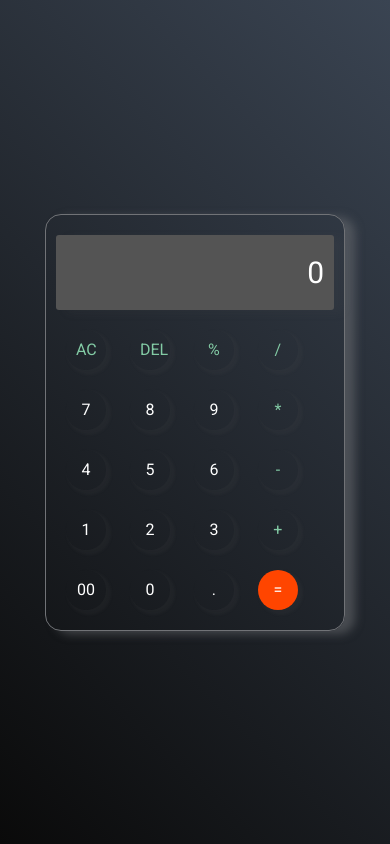
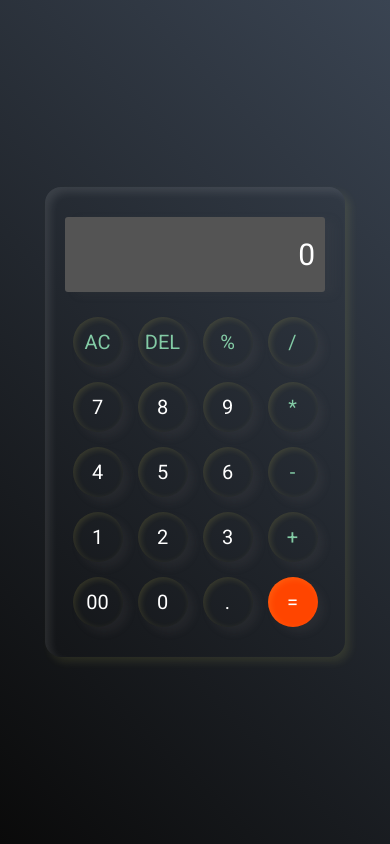
Before and after one commit to devshihab24/basic-calculator, a plain HTML site: page index.html in a window 390 px wide. Drawn offline with Linux system fonts and the light colour scheme.

Commit message:
calcutator is ready

```diff
--- a/app.js
+++ b/app.js
@@ -1,25 +1,21 @@
-let input = document.getElementById("input");
-let buttons = document.querySelectorAll("button");
+const input = document.getElementById("input");
+const buttons = document.querySelectorAll("button");
+let string = "";
 
-let string = ''
-let arr = Array.from(buttons);
-arr.forEach(function (buttons){
-    buttons.addEventListener("click", function (event){
-        if(event.target.innerHTML == '='){
+let buttonArray = Array.from(buttons);
+for (const button of buttonArray) {
+  button.addEventListener("click", function (event) {
+    if (event.target.innerHTML == "=") {
       string = eval(string);
       input.value = string;
-        }
-        else if(event.target.innerHTML == 'AC'){
-            string = '';
+    } else if (event.target.innerHTML == "AC") {
+      input.value = "";
+    } else if (event.target.innerHTML == "DEL") {
+      string = string.substring(0, string.length - 1);
       input.value = string;
-        }
-        else if(event.target.innerHTML == "DEL"){
-            string = string.substring(0, string.length-1)
-            input.value = string;
-        }
-        else{
+    } else {
       string += event.target.innerHTML;
       input.value = string;
     }
-    })
   });
+}
--- a/index.html
+++ b/index.html
@@ -9,6 +9,7 @@
   <body>
     <div class="calculator">
       <input type="text" id="input" placeholder="0" />
+      <div class="btn-container">
         <div>
           <button class="operator-btn">AC</button>
           <button class="operator-btn">DEL</button>
@@ -40,6 +41,7 @@
           <button class="equal-btn">=</button>
         </div>
       </div>
+    </div>
 
     <script src="app.js"></script>
   </body>
--- a/style.css
+++ b/style.css
@@ -15,13 +15,27 @@ body {
     background: linear-gradient(45deg, #0a0a0a, #3a4452);
 }
 .calculator {
-    border: 1px solid #717377;
+    border: none;
     padding: 20px;
-    width: 90%;
-    max-width: 300px;
+    width: 400px;
+    height: 600px;
     border-radius: 16px;
     background: transparent;
-    box-shadow: 10px 3px 10px rgba(113, 115, 119, 0.5);
+    box-shadow: 5px 5px 8px rgba(255, 253, 119, 0.094), inset 5px 5px 8px rgba(255, 255, 255, 0.1);
+}
+.btn-container{
+    margin-top: 30px;
+    display: flex;
+    justify-content: center;
+    align-items: center;
+    gap: 20px;
+    flex-direction: column;
+}
+.btn-container div{
+    display: flex;
+    justify-content: space-between;
+    align-items: center;
+    gap: 20px;
 }
 input {
     width: 100%;
@@ -43,14 +57,13 @@ input::placeholder {
 }
 button {
     border: none;
-    width: 40px;
-    height: 40px;
-    margin: 10px;
+    height: 70px;
+    width: 70px;
     border-radius: 50%;
     background: transparent;
     color: white;
     font-size: 20px;
-    box-shadow: 3px 3px 3px 2px rgba(84, 84, 84, 0.1);
+    box-shadow: 6px 6px 8px rgba(123, 119, 119, 0.1), inset 2px 2px 6px rgba(255, 242, 100, 0.135);
     cursor: pointer;
 }
 .equal-btn {
@@ -62,14 +75,21 @@ button {
 
 @media (max-width: 600px) {
     .calculator {
-        width: 100%;
-        padding: 10px;
-    }
+    width: 300px;
+    height: 470px;
+}
+    .btn-container{
+    margin-top: 15px;
+    gap: 15px;
+}
+.btn-container div{
+    gap: 15px;
+}
     input {
         width: 100%;
     }
     button {
-        font-size: 16px;
-        padding: 10px;
-    }
+    height: 50px;
+    width: 50px;
 }
+}
```
Lines whose indentation alone changed are shown as unchanged.
